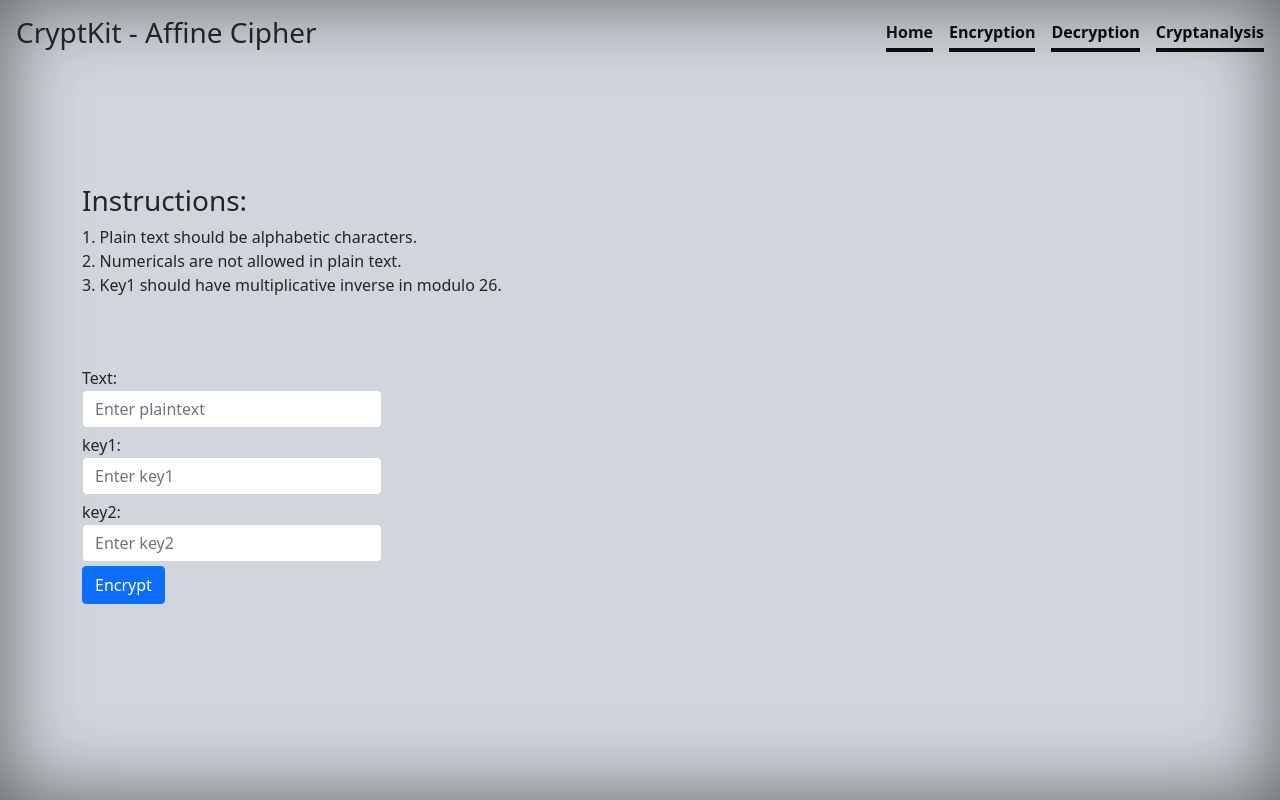
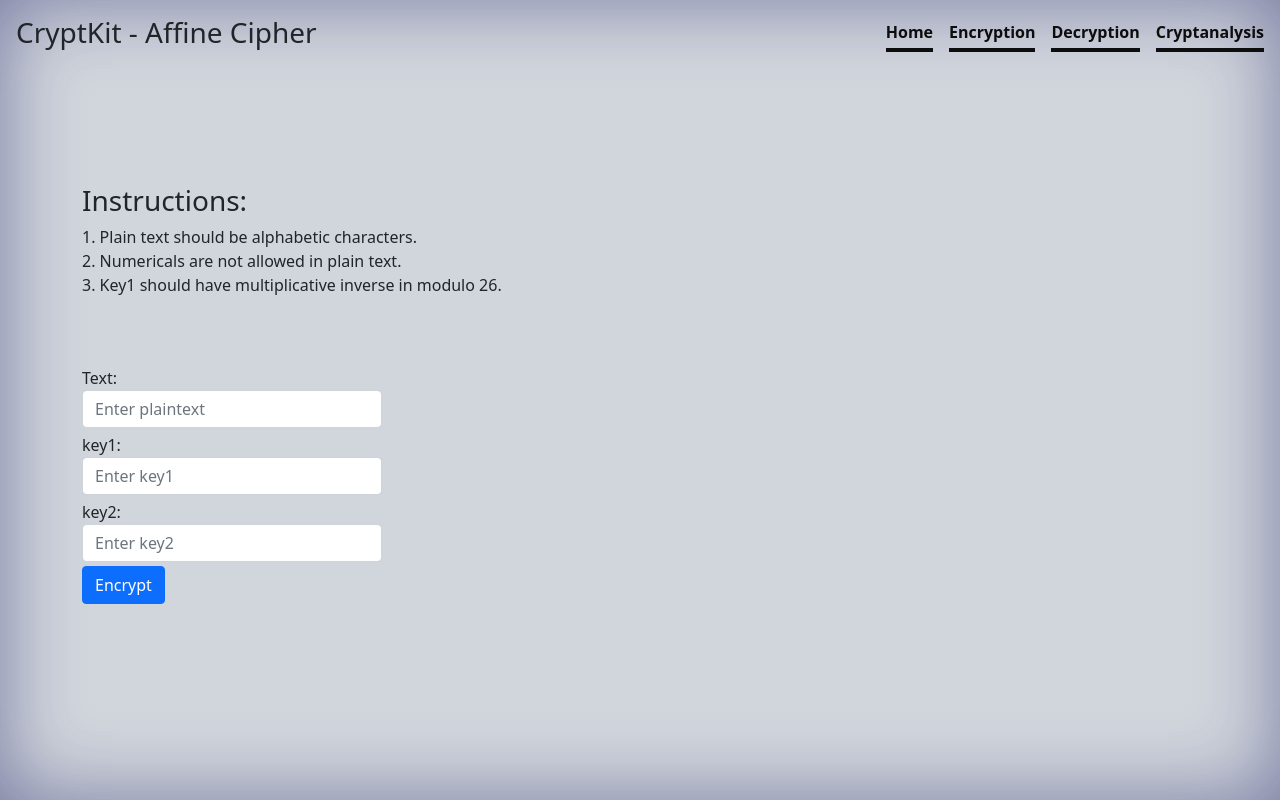
Before and after one commit to pistachio49/crypto-toolkit, a Flask app: page /affine in a window 1280 px wide. Run offline with Flask 3, Linux system fonts and the light colour scheme; some libraries are stand-ins or nearby versions.

Commit message:
box shadow overflow fixed

```diff
--- a/static/cover.css
+++ b/static/cover.css
@@ -29,9 +29,10 @@
 
 html,body {
   /* text-shadow: 0 .05rem .1rem rgb(254, 251, 251); */
-  box-shadow: inset 0 0 5rem rgba(30, 30, 31, 0.581);
+  box-shadow: inset 0 0 5rem rgba(20, 20, 93, 0.419);
   background-color: #d1d5dcd4;
-  height: 100%;
+  overflow-y: scroll;
+  /* height: 100%; */
   /* color: white; */
 }
 
--- a/templates/base.html
+++ b/templates/base.html
@@ -108,7 +108,7 @@
         {% endblock %}</h3>
         {% block nav %}
       <nav class="nav nav-masthead justify-content-end float-md-end">
-        <a class="nav-link fw-bold py-1 px-0 active" aria-current="page" href="/">Home</a>
+        <a class="nav-link fw-bold py-1 px-0" aria-current="page" href="/">Home</a>
         <a class="nav-link fw-bold py-1 px-0" href="/encrypttext">Encryption</a>
         <a class="nav-link fw-bold py-1 px-0" href="decrypttext">Decryption</a>
         <a class="nav-link fw-bold py-1 px-0" href="/cryptanalysis">Cryptanalysis</a>
```
